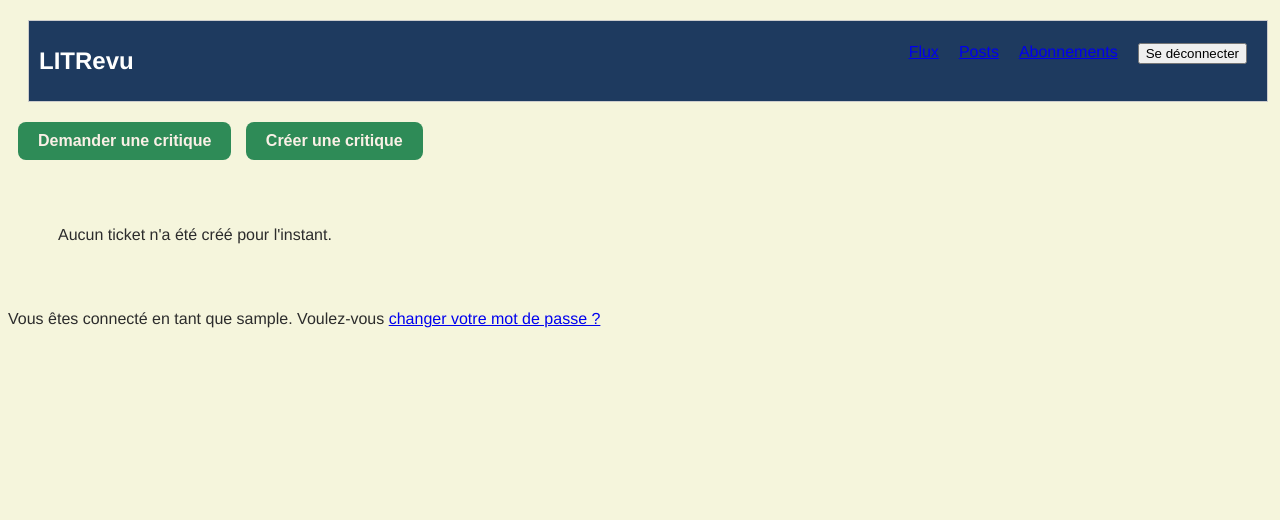
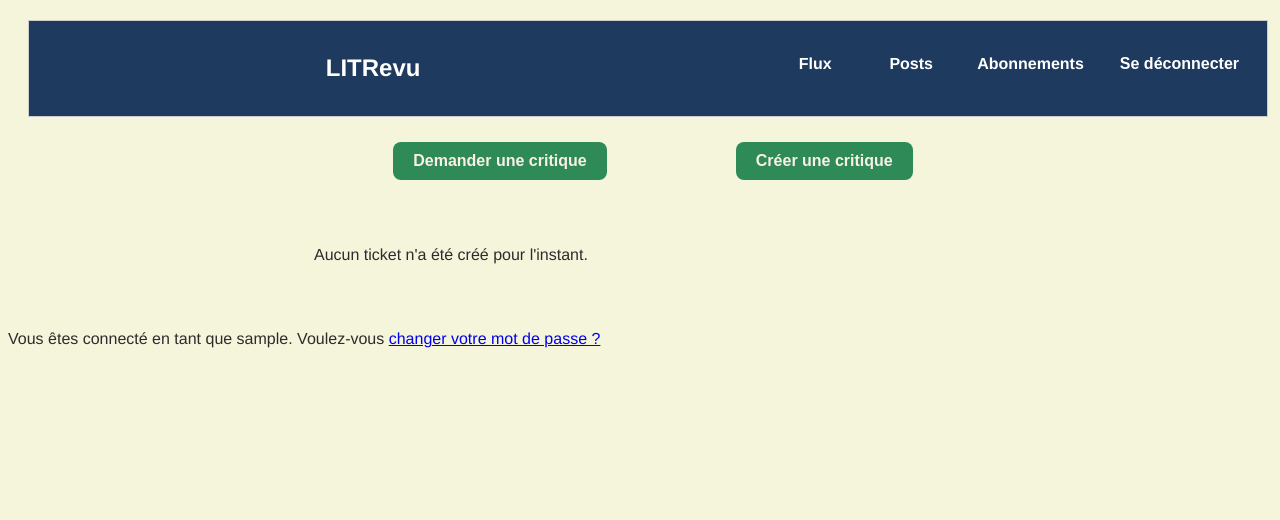
Before and after one commit to SallyPJ/ocp9, a Django app: page /home/ in a window 1280 px wide. Shown: the top 520 px of the page. Run offline with Django 5.2, Linux system fonts and the light colour scheme; the visitor is signed in with stand-in values (Sample User, id 1); data that the repository does not hold is empty.

Commit message:
style : header et boutons de création des tickets

```diff
--- a/BooksReview/reviews/templates/reviews/display-feed.html
+++ b/BooksReview/reviews/templates/reviews/display-feed.html
@@ -16,7 +16,7 @@
                     {% if show_buttons and ticket.user == request.user %}
                     <a href="{% url 'edit_ticket' ticket.id %}" class="btn btn-primary">Modifier</a>
                     <!-- A corriger -->
-                    <form method="post">
+                    <form method="post" action="{% url 'edit_ticket' ticket.id %}">
                         {{ delete_form }}
                         {% csrf_token %}
                         <button type="submit" name = "delete_ticket" class="btn btn-secondary">Supprimer</button>
--- a/BooksReview/reviews/templates/reviews/edit-ticket.html
+++ b/BooksReview/reviews/templates/reviews/edit-ticket.html
@@ -6,7 +6,7 @@
         {% csrf_token %}
         <button type="submit" >Sauvegarder</button>
     </form>
-    <h3>Supprimer le billet ?</h3>
+    <h2>Supprimer le billet ?</h2>
     <form method="post">
         {{ delete_form }}
         {% csrf_token %}
--- a/BooksReview/reviews/templates/reviews/home.html
+++ b/BooksReview/reviews/templates/reviews/home.html
@@ -2,11 +2,14 @@
 <!-- templates/tickets/home.html -->
 {% extends "base.html" %}
 
+
 {% block content %}
-    <section class="tickets-creation">
-        <button type="button" class="btn btn-primary" onclick="window.location.href='{% url 'create-ticket' %}'">Demander une critique</button>
-        <button type="button" class="btn btn-primary" onclick="window.location.href='{% url 'create-ticket-and-review' %}'">Créer une critique</button>
-    </section>
-    <!-- Affichage des tickets -->
-    {% include "reviews/display-feed.html" %}
+    <main class="home-main-content">
+        <section class="tickets__creation">
+            <button type="button" class="btn btn-primary" onclick="window.location.href='{% url 'create-ticket' %}'">Demander une critique</button>
+            <button type="button" class="btn btn-primary" onclick="window.location.href='{% url 'create-ticket-and-review' %}'">Créer une critique</button>
+        </section>
+        <!-- Affichage des tickets -->
+        {% include "reviews/display-feed.html" %}
+    </main>
 {% endblock content %}
--- a/BooksReview/static/styles.css
+++ b/BooksReview/static/styles.css
@@ -6,19 +6,24 @@ body {
     height: 100%;
     overflow: visible;
     text-align: left;
+
+
 }
 
 .header {
+    display: flex;
+    justify-content: space-between;
+    align-items: center;
+
     border: 1px solid #ccc;
     background-color: #1e3a5f;
     margin: 20px;
-    display: flex;
-    justify-content: space-between; /* Aligne les éléments sur les bords */
-    align-items: center;
+
 
 }
 
 .header__title {
+    flex: 1;
     color: #fff;
     font-family: Helvetica, sans-serif;
     font-size: 1.5em;
@@ -28,9 +33,8 @@ body {
 }
 
 .navbar__menu {
-    list-style-type : none;
+
     display: flex;
-    justify-content: space-between;
     gap: 20px;
     margin: 20px;
 
@@ -38,19 +42,41 @@ body {
 
 .navbar__item {
     display: inline;
-    color: white;
+    list-style-type: none ;
 
 }
-navbar__link {
+.navbar__link {
+    display: block;
+    font-size: 1rem;
+    min-width: 60px;
+    margin: 0.5rem;               /* Marges externes (1 valeurs = 4 directions) */
+    padding: 0.4rem 0;            /* Marges internes (2 valeurs = haut/bas et gauche/droite)*/
+    text-align: center;
+    font-weight: bold;
+    color: #fff;
     text-decoration: none;
-    color: white;
+}
 
+.navbar__link:hover {
+    color: #007bff; /* Couleur au survol */
 }
+
 .navbar__link:visited {
     text-decoration: none
     color: white;
 }
 
+button.navbar__link {
+    background: none;
+    border: none;
+    font-weight: bold;
+
+    transition: color 0.3s ease;
+}
+
+button.navbar__link:hover {
+    color: #007bff; /* Couleur au survol pour le bouton */
+}
 
 .signup-block__title, .login-block__title {
     font-family: Helvetica, sans-serif;
@@ -134,6 +160,19 @@ navbar__link {
     justify-content: space-between;
 }
 
+.home-main-content {
+    padding-left : 20%;
+    padding-right : 20%;
+    margin-top : 2%;
+}
+
+.tickets__creation {
+    display: flex;
+    justify-content: space-evenly;
+    align-items: center;
+
+}
+
 .tickets-list {
     display: flex;
     flex-direction: column;
@@ -142,7 +181,7 @@ navbar__link {
 }
 
 .tickets-list__ticket {
-    border: 1px solid #ddd;
+    border: 2px solid #ddd;
     border-radius: 8px; /* Coins arrondis */
     padding: 10px; /* Espacement interne */
     background-color: #fff; /* Fond blanc */
--- a/BooksReview/templates/base.html
+++ b/BooksReview/templates/base.html
@@ -15,7 +15,7 @@
                         <li class="navbar__item"><a href="{% url 'posts' %}" class="navbar__link">Posts</a></li>
                          <li class="navbar__item"><a href="{% url 'follow-users-form' %}" class="navbar__link">Abonnements</a></li>
                         <li class="navbar__item">
-                            <form method="post" action="{% url 'logout' %}" >
+                            <form method="post" action="{% url 'logout' %}">
                                 {% csrf_token %}
                                 <button type="submit" class="navbar__link">Se déconnecter</button>
                             </form>
@@ -25,7 +25,7 @@
             {% endif %}
         </header>
 
-        <main class="content">
+        <main class="main-content">
             {% block content %}{% endblock content %}
         </main>
 
```
